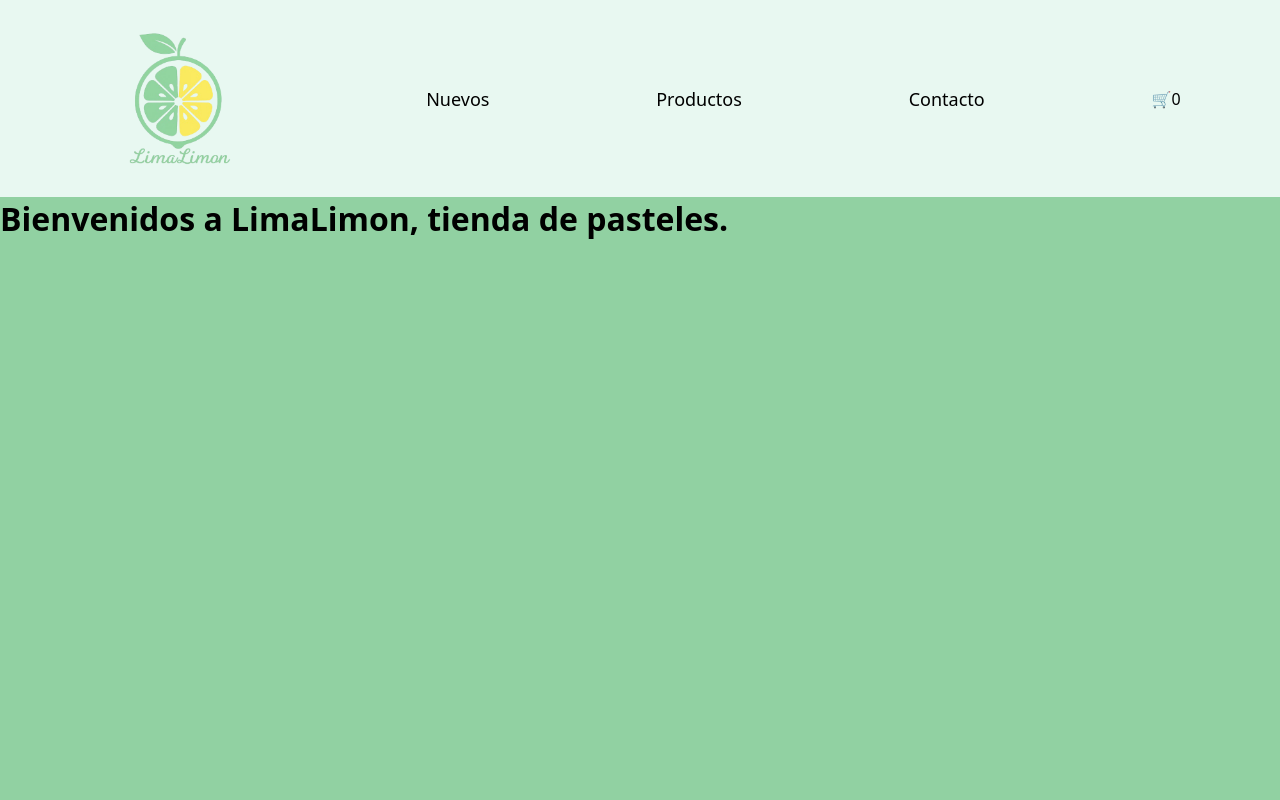
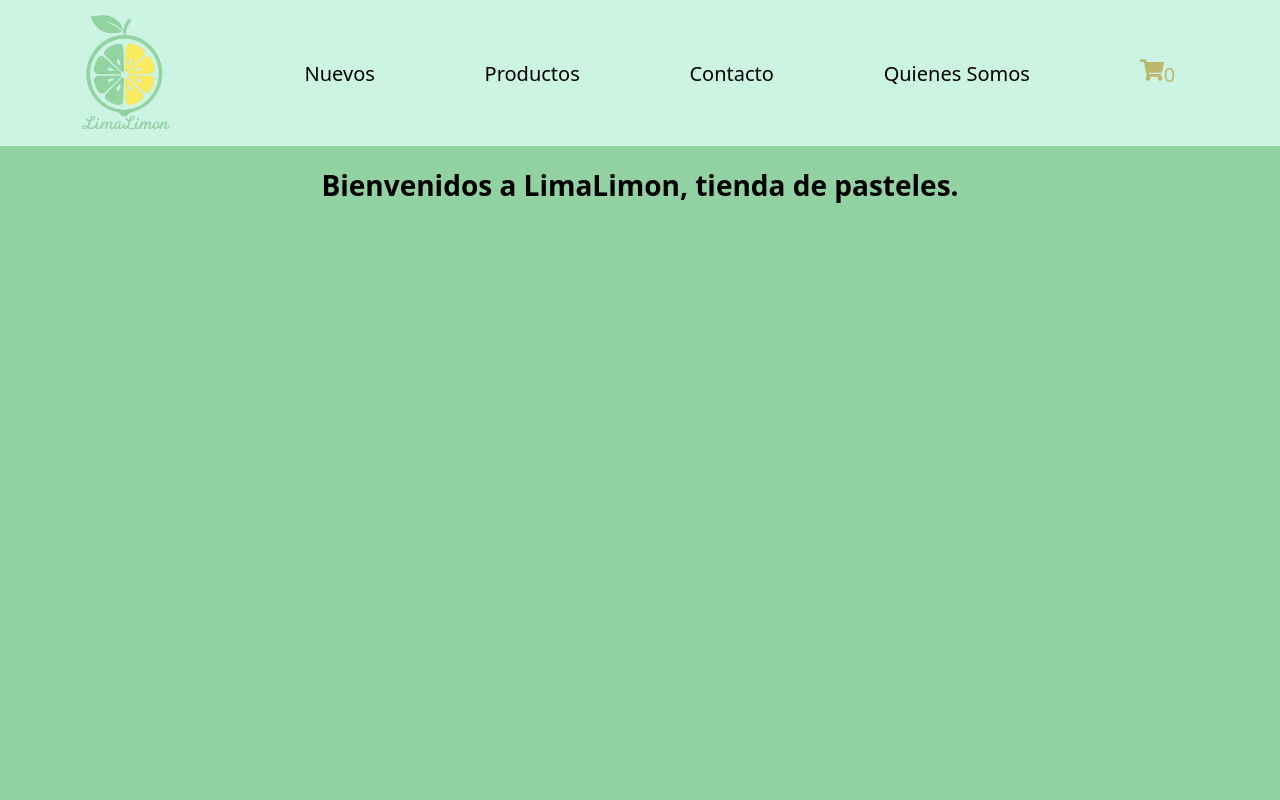
Before and after one commit to maxiarru/cursoReact, a React (Vite) app: page / in a window 1280 px wide. Shown: the top 800 px of the page. Built offline with nearby package versions, Linux system fonts and the light colour scheme; the HTML template or start-up script is replaced by a standard one.

Commit message:
CreaTuLanding+Arruñada

```diff
--- a/package.json
+++ b/package.json
@@ -11,7 +11,8 @@
   },
   "dependencies": {
     "react": "^19.1.1",
-    "react-dom": "^19.1.1"
+    "react-dom": "^19.1.1",
+    "react-icons": "^5.5.0"
   },
   "devDependencies": {
     "@eslint/js": "^9.36.0",
--- a/src/components/CartWidget.jsx
+++ b/src/components/CartWidget.jsx
@@ -1,9 +1,10 @@
+import "../css/CartWidget.css";
+import { FaShoppingCart } from "react-icons/fa";
+
 const CartWidget = ({ counter }) => {
-  // console.log(props)
-  // const {counter}= props
   return (
-    <div>
-      <span>🛒</span>
+    <div className="cartwidget">
+      <FaShoppingCart size={24} color="darkkhaki" />
       <span>{counter}</span>
     </div>
   );
--- a/src/components/ItemListContainer.jsx
+++ b/src/components/ItemListContainer.jsx
@@ -3,9 +3,9 @@ import "../css/ItemListContainer.css";
 const ItemListContainer = ({ mensaje }) => {
   // const {mensaje}=props
   return (
-    <div className="main-container">
+    <main className="main-container">
       <h1>{mensaje}</h1>
-    </div>
+    </main>
   );
 };
 export default ItemListContainer;
--- a/src/components/Navbar.jsx
+++ b/src/components/Navbar.jsx
@@ -15,6 +15,9 @@ const Navbar = () => {
       <a className="anchor-nav" href="">
         Contacto
       </a>
+      <a className="anchor-nav" href="">
+        Quienes Somos
+      </a>
       <CartWidget counter={0} />
     </nav>
   );
--- /dev/null
+++ b/src/css/CartWidget.css
@@ -0,0 +1,10 @@
+.cartwidget {
+  font-size: 20px;
+  color: darkkhaki;
+  margin-right: 50px;
+}
+@media screen and (max-width: 800px) {
+  .cartwidget {
+    font-size: 14px;
+  }
+}
--- a/src/css/ItemListContainer.css
+++ b/src/css/ItemListContainer.css
@@ -1,8 +1,12 @@
 .main-container {
   background-color: #91d1a2;
   display: flex;
-  align-items: flex-start;
-
+  justify-content: center;
   width: 100vw;
   height: 100vh;
+  padding-top: 20px;
+  min-width: 750px;
 }
+.main-container h1 {
+  font-size: 28px;
+}
--- a/src/css/Navbar.css
+++ b/src/css/Navbar.css
@@ -1,18 +1,31 @@
 .nav-container {
-  background-color: #e8f8f1;
-  padding: 1rem;
+  background-color: #cbf4e2;
   display: flex;
   justify-content: space-around;
   align-items: center;
+  padding: 0px;
+  min-width: 750px;
 }
 
 .anchor-nav {
   color: black;
   text-decoration: none;
   cursor: pointer;
-  font-size: large;
+  font-size: 20px;
+}
+
+.anchor-nav:hover {
+  transform: scale(1.1);
 }
 
 .logo {
-  width: 10rem;
+  width: 140px;
 }
+@media screen and (max-width: 800px) {
+  .anchor-nav {
+    font-size: 14px;
+  }
+  .logo {
+    width: 100px;
+  }
+}
```
Also changed, not shown: 1 other file (tests, documents, lock files or other folders).
